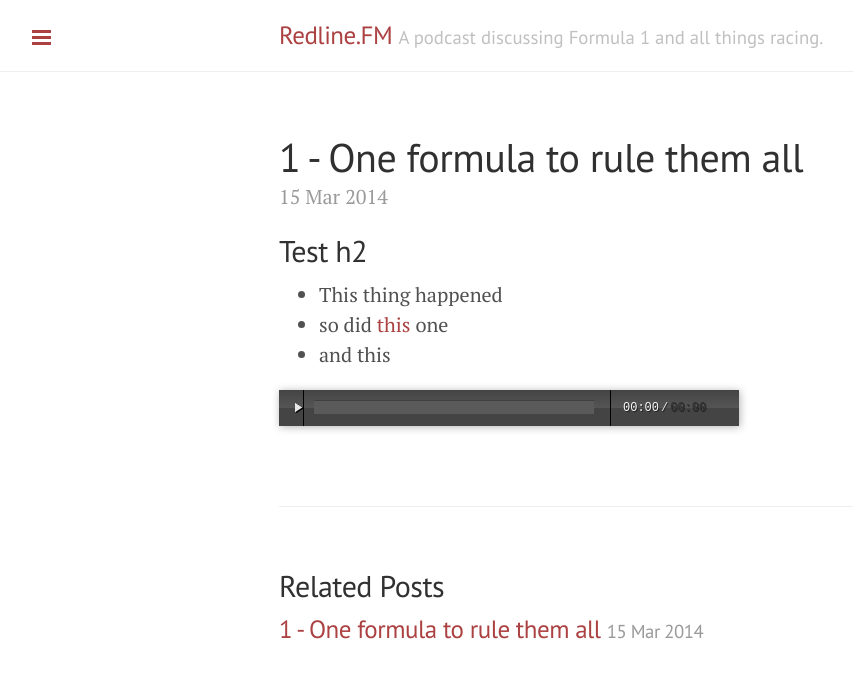
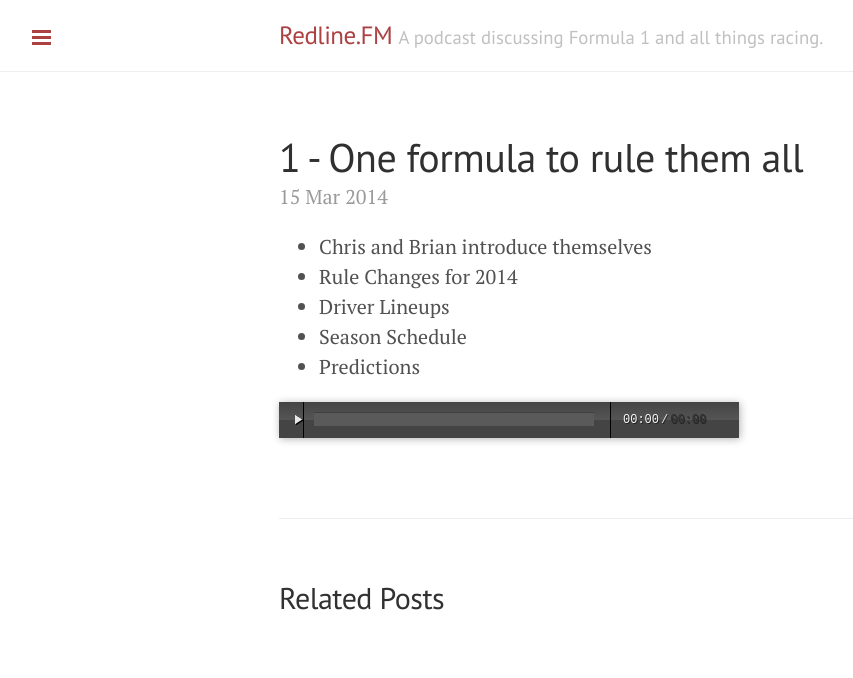
Before and after one commit to chrischernoff/apex, a Jekyll site: the page built from _posts/2014-03-15-1-one-formula-to-rule-them-all.md, in a window 1280 px wide. Shown: the top 678 px of the page, without its empty margins (1-854 px from the left). Built offline with Jekyll 4.4.1, drawn with Linux system fonts in a browser that asks for light colours; Markdown is read by kramdown in place of the engine named in the settings.

Commit message:
Update source

```diff
--- a/_posts/2014-03-15-1-one-formula-to-rule-them-all.md
+++ b/_posts/2014-03-15-1-one-formula-to-rule-them-all.md
@@ -2,19 +2,19 @@
 layout: post
 title: 1 - One formula to rule them all
 summary: Introductions, 2014 Rule Changes, Driver Lineups, Schedule Adjustments, and Season Predictions.
-audio: https://dl.dropboxusercontent.com/u/5213216/redlinefm/redlinefm_ep1.mp3
-size: 29179902
-duration: "01:20:19"
+audio: http://traffic.libsyn.com/redlinefm/episode_1.mp3
+size: 28830072
+duration: "01:18:51"
 ---
 
-## Test h2
-
-* This thing happened
-* so did [this](http://www.apple.com) one
-* and this
+* Chris and Brian introduce themselves
+* Rule Changes for 2014
+* Driver Lineups
+* Season Schedule
+* Predictions
 
 <!-- more -->
 
-<audio src="https://dl.dropboxusercontent.com/u/5213216/redlinefm/redlinefm_ep1.mp3" preload="none" />
+<audio src="http://traffic.libsyn.com/redlinefm/episode_1.mp3" preload="none" />
 
-[Download MP3](https://dl.dropboxusercontent.com/u/5213216/redlinefm/redlinefm_ep1.mp3)
+[Download MP3](http://traffic.libsyn.com/redlinefm/episode_1.mp3)
```
Also changed, not shown: _posts/2014-03-15-1-everything-but-the-kitchen-sink.md (deleted, +0 -19 lines).
